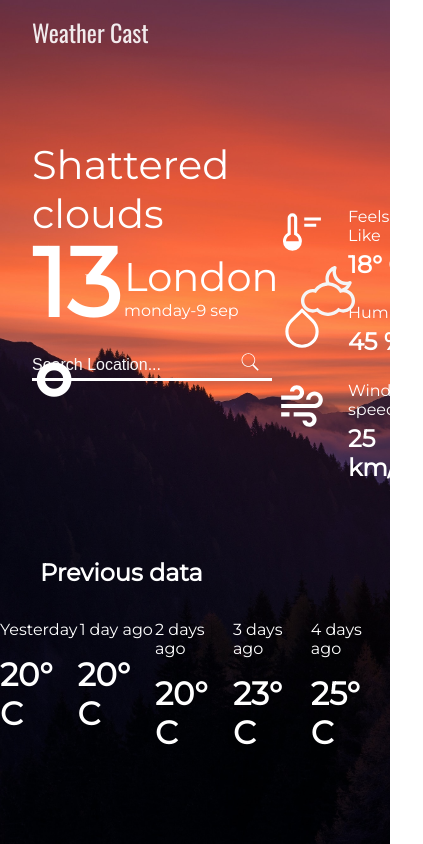
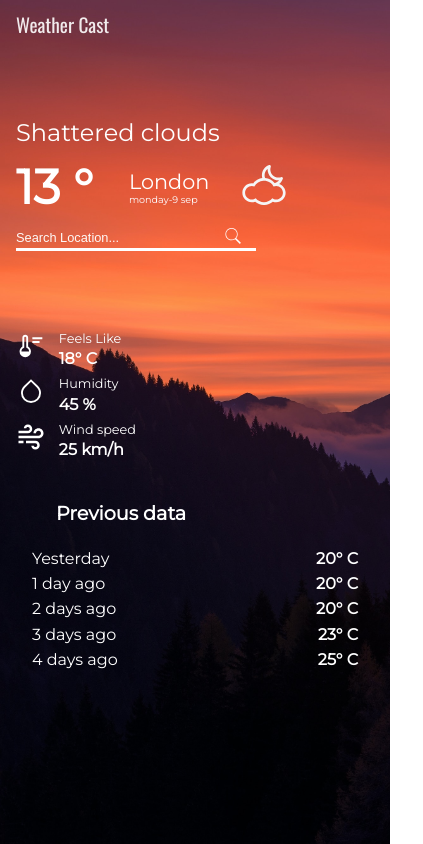
Before and after one commit to RahulKrishna-A/WeatherCast, a website built with webpack: page src/Weather.html in a window 390 px wide. Shown: the whole page, 423 px wide, since content can reach past the window. Built offline with nearby package versions, Linux system fonts and the light colour scheme.

Commit message:
Mobile Responsiveness Added

```diff
--- a/src/css files/weather.css
+++ b/src/css files/weather.css
@@ -24,7 +24,6 @@
     color: white;
     font-family: 'Montserrat', sans-serif;
     flex-direction: row;
-
 }
 
 /*------------------------left----------------------------------------------------*/
@@ -198,3 +197,205 @@ svg {
     font-size: 2rem;
     font-weight: 600;
 }
+
+/*----------------------------------------------------------Mobile----------------------------------------------*/
+@media screen and (max-width: 650px){
+    #main_container {
+        height: 100vh;
+        width: 100vw;
+        /*height: 100dvh;*/
+        /*width: 100dvw;*/
+        background-image: url("../assets/bd_main3.jpg");
+        background-size: cover;
+        overflow: hidden;
+    }
+
+    #main_nav {
+        height: 3rem;
+        z-index: 5;
+        font-size: 1.2rem;
+        padding: 1rem;
+    }
+
+    #main_content {
+        display: flex;
+        color: white;
+        font-family: 'Montserrat', sans-serif;
+        flex-direction: column;
+    }
+
+
+    /*    ------------left-----------------------*/
+    #main_container-left {
+        margin-top: 4rem;
+    }
+
+    #content_climate_status {
+        margin-bottom: 0.2rem;
+        margin-left: 1rem;
+        height: 2.5rem;
+        display: flex;
+        align-items: center;
+        font-size: 1.5rem;
+        font-weight: 500;
+    }
+
+    #main_content-left {
+        display: flex;
+        flex-direction: row;
+        width: 70vw;
+        /*background-color: black;*/
+        height: 4rem;
+        margin-left: 1rem;
+        align-items: center;
+        justify-content: center;
+    }
+
+    #content_temp {
+        width: 7rem;
+        font-size: 3rem;
+        font-weight: 700;
+    }
+
+    #content_city_date {
+        margin-top: auto;
+        margin-bottom: auto;
+        font-size: 0.6rem;
+        width: 6rem;
+        /*background-color: #3bfaf8;*/
+
+    }
+    #content_city {
+        font-size: 1.3rem;
+        font-weight: 550;
+    }
+
+    #content_imgstatus {
+        padding-left: 0.2rem;
+        margin-left: 1rem;
+        margin-top: auto;
+        margin-bottom: auto;
+    }
+
+    svg {
+        height: 40px;
+        width:50px;
+    }
+
+    /*-------------------search----------*/
+    #main_input-container {
+        margin-left: 1rem;
+        margin-top: 0.5rem;
+        position: relative;
+        /*background-color: #3bfaf8;*/
+        height: 2.5rem;
+
+    }
+
+    #main_input {
+        background-color: transparent;
+        border: none;
+        border-bottom: 3px solid white;
+        height: 1.5rem;
+        color: white;
+        width: 15rem;
+        outline: none;
+        font-size: 0.8rem;
+        padding-right: 35px;
+    }
+
+    #main_input::placeholder {
+        color: rgba(255, 255, 255, 0.96);
+    }
+
+    #main_search-svg-container {
+        position: absolute;
+        left: 13rem;
+        /*background-color: red;*/
+        top: 0;
+    }
+
+    #main_search-svg {
+        height: 18px;
+        width: auto;
+        fill: white;
+    }
+
+    #main_search-svg-container:hover #main_search-svg {
+        scale: 1.1;
+        cursor: pointer;
+    }
+
+    #main_error-container {
+        margin-top: 0.5rem;
+        font-size: 0.8rem;
+    }
+    /*--------------------------------------Right---------------------------------------------------------*/
+    #main_container-right {
+        margin-left: 1rem;
+        margin-top: 4rem;
+        display: flex;
+        flex-direction: column;
+        gap: 0.5rem;
+    }
+
+    .main_right_svg svg {
+        fill: white;
+        height: 30px;
+        width: auto;
+    }
+
+    .main_right-block {
+        display: flex;
+        gap: 0.8rem;
+        /*background-color: #3bfaf8;*/
+    }
+
+    .main_right_header {
+        font-size: 0.8rem;
+        margin-bottom: 0.2rem;
+    }
+
+    .main-right_text p:nth-child(2) {
+        font-weight: 600;
+        font-size: 1rem;
+    }
+
+    /*--------------------footer--------------------------*/
+
+    #main_footer {
+        font-family: 'Montserrat', sans-serif;
+        color: white;
+        margin: 4vh 2rem 1rem;
+    }
+
+    #main_foot-content {
+        display: flex;
+        flex-direction: column;
+        gap: 0.4rem;
+    }
+
+    .foot_containers {
+        display: flex;
+        flex-direction: row;
+        align-items: center;
+        justify-content: space-between;
+    }
+
+    #foot_head {
+        margin-left: 1rem;
+        font-size: 1.2rem;
+        margin-bottom: 1rem;
+        font-weight: bolder;
+        display: flex;
+
+        /*border-bottom: 2px rgba(255, 255, 255, 0.26) solid;*/
+        margin-right: 2rem;
+    }
+
+    .foot_days-data {
+        font-size: 1rem;
+        font-weight: 600;
+    }
+
+}
--- a/src/css files/welcomePage.css
+++ b/src/css files/welcomePage.css
@@ -130,7 +130,7 @@
     display: none;
 }
 
-/*--------------------Mobile------------------------*/
+/*------------------------------------------------------------Mobile--------------------------------------------------------*/
 @media screen and (max-width: 670px) {
 
     #start_sidetext {
```
Also changed, not shown: dist/index.html, dist/main.js.
